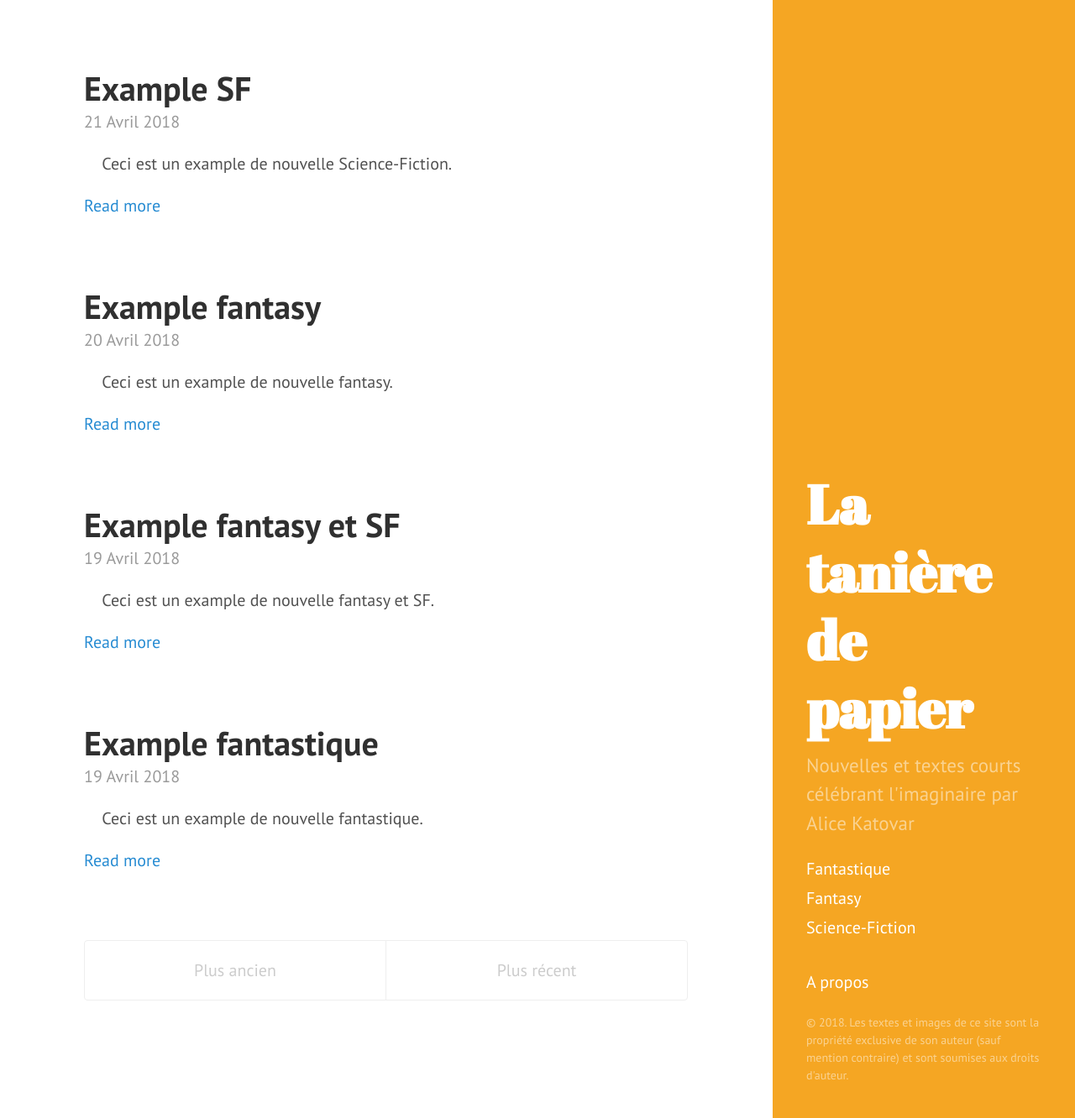
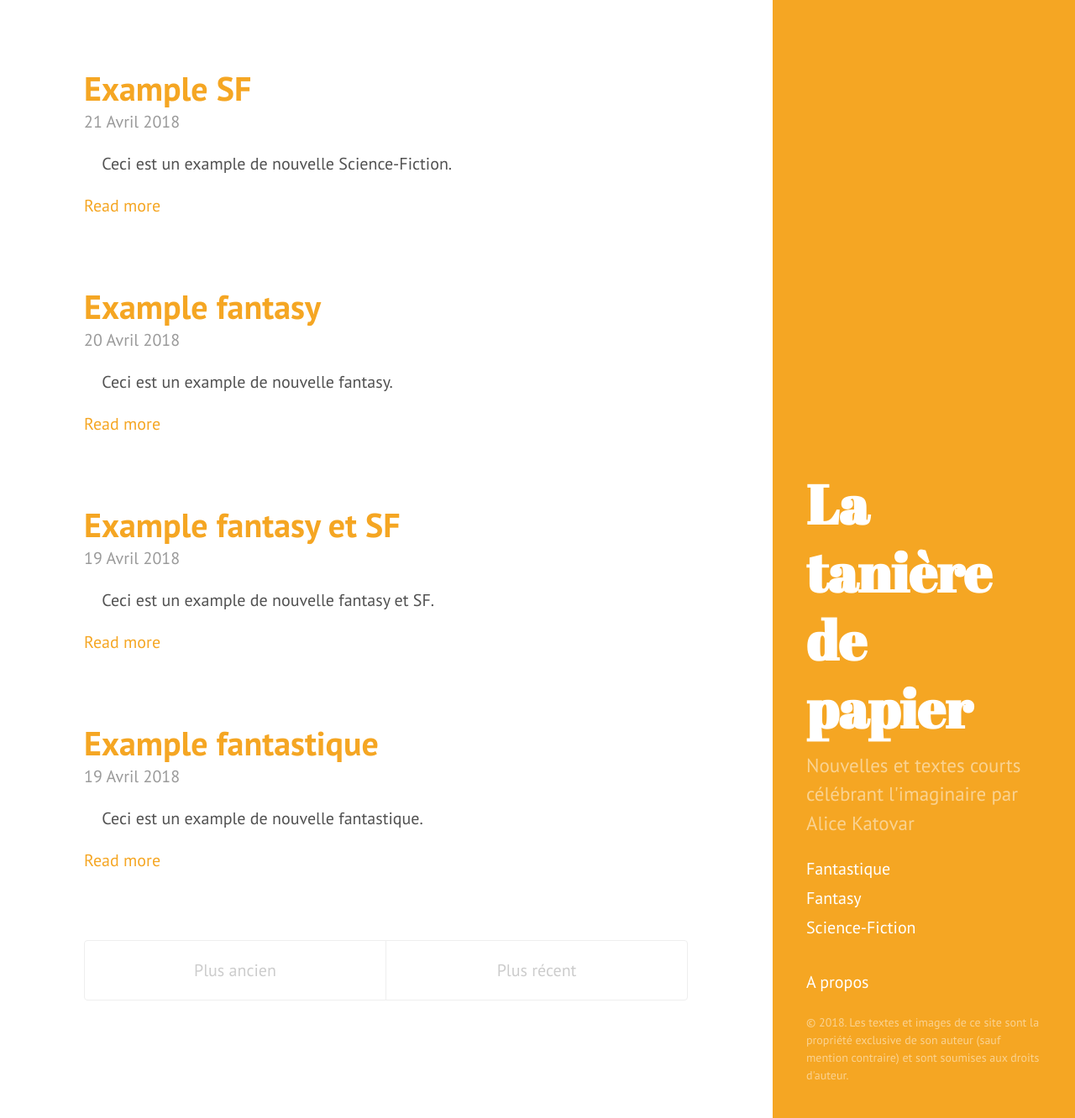
Before and after one commit to spheresdesar/allstories, a Jekyll site: the page built from index.html, in a window 1280 px wide and 1332 px high. Shown: the whole window at 84% size. Built offline with Jekyll 4.4.1, drawn with Linux system fonts in a browser that asks for light colours; the list of posts is cut into pages by our own code.

Commit message:
Style test

```diff
--- a/_layouts/default.html
+++ b/_layouts/default.html
@@ -3,7 +3,7 @@
 
   {% include head.html %}
 
-  <body class="layout-reverse">
+  <body class="layout-reverse my-theme">
 
     {% include sidebar.html %}
 
--- a/public/css/hyde.css
+++ b/public/css/hyde.css
@@ -249,6 +249,15 @@ a.sidebar-nav-item:focus {
   color: #8f5536;
 }
 
+/* AK Orange */
+.my-theme .sidebar {
+  background-color: #F5A623;
+}
+.my-theme .content a,
+.my-theme .related-posts li a:hover {
+  color: #F5A623;
+}
+
 /*Custom style*/
 .copyright {
   font-size: 0.7rem;
```
